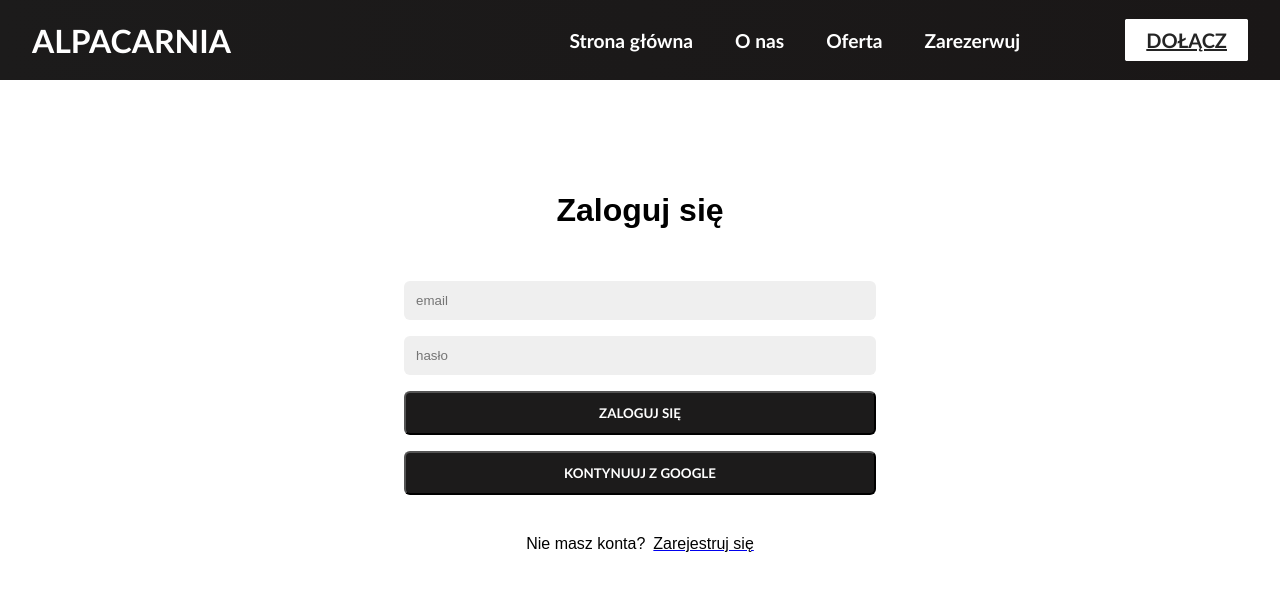
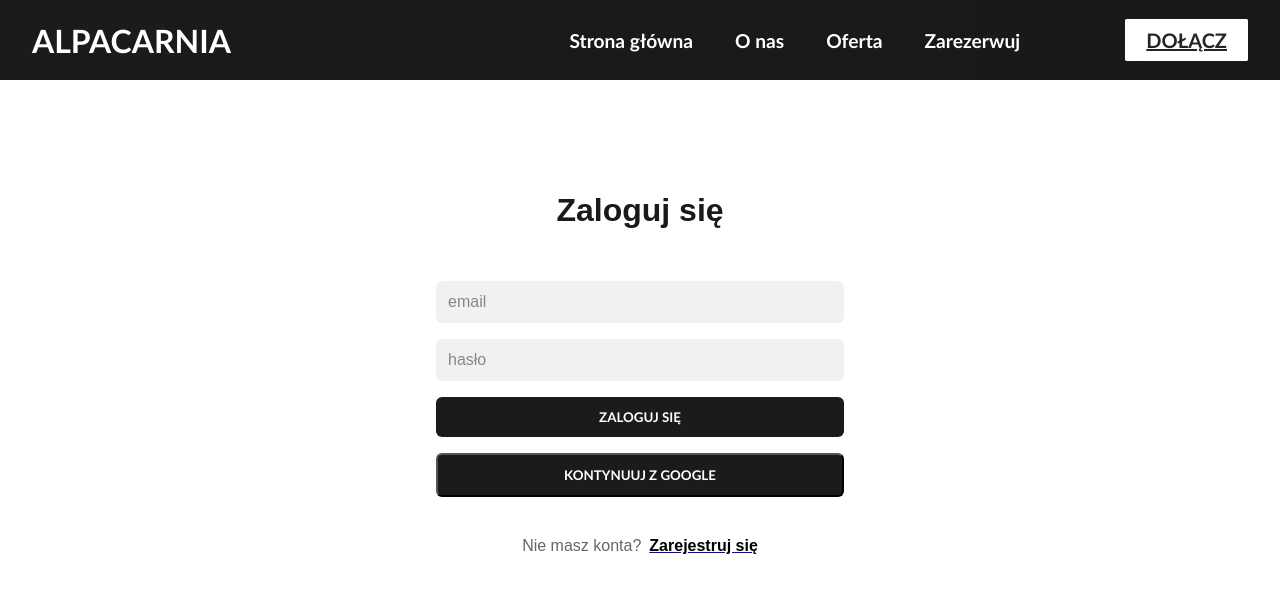
Before and after one commit to RJCodeIT/Alpacarnia, a React (Create React App) app in the folder AlpacarniaClient/src/: page /alpacarnia/sign-in in a window 1280 px wide. Shown: the top 592 px of the page. Built offline with nearby package versions, Linux system fonts and the light colour scheme; no server answers; the HTML template or start-up script is replaced by a standard one.

Commit message:
feat: Login form changes

```diff
--- a/AlpacarniaClient/src/components/SignInForm.css
+++ b/AlpacarniaClient/src/components/SignInForm.css
@@ -5,6 +5,7 @@
   display: flex;
   flex-direction: column;
   align-items: center;
+  background-color: white;
 }
 
 .signin-title {
@@ -12,11 +13,12 @@
   text-align: center;
   margin: 32px 0;
   width: 100%;
+  color: #1a1a1a;
 }
 
 .signin-form-container {
   width: 90%;
-  max-width: 512px;
+  max-width: 400px;
   margin: 0 auto;
   padding: 0;
 }
@@ -30,19 +32,33 @@
   gap: 16px;
 }
 
-input {
+.input-field {
   width: 100%;
-  background-color: #efefef;
-  border: 1px;
+  background-color: #f1f1f1;
+  border: none;
   padding: 12px;
   border-radius: 6px;
+  font-size: 16px;
+  color: #333;
 }
 
-.username {
-  width: 100%;
-  border: 1px;
-  padding: 12px;
-  border-radius: 6px;
+/* Chrome autofill styles */
+.input-field:-webkit-autofill,
+.input-field:-webkit-autofill:hover,
+.input-field:-webkit-autofill:focus {
+  -webkit-box-shadow: 0 0 0 30px #bcc3cc inset !important;
+  -webkit-text-fill-color: #333 !important;
+  transition: background-color 5000s ease-in-out 0s;
+}
+
+/* Firefox autofill styles */
+.input-field:autofill {
+  background-color: #bcc3cc !important;
+  color: #333 !important;
+}
+
+input::placeholder {
+  color: #888;
 }
 
 .signin-button {
@@ -54,6 +70,9 @@ input {
   text-transform: uppercase;
   font-weight: bold;
   font-family: "Trebuchet MS", "Lucida Sans Unicode", "Lucida Grande", "Lucida Sans", Arial, sans-serif;
+  cursor: pointer;
+  transition: opacity 0.2s;
+  border: none;
 }
 
 .signin-button:hover {
@@ -62,6 +81,7 @@ input {
 
 .signin-button:disabled {
   opacity: 0.75;
+  cursor: not-allowed;
 }
 
 .signup-link-div {
@@ -70,10 +90,16 @@ input {
   margin-top: 20px;
   width: 100%;
   justify-content: center;
+  color: #666;
 }
 
 .signin-link-span {
   color: black;
+  font-weight: 600;
+}
+
+.signin-link-span:hover {
+  text-decoration: underline;
 }
 
 .signup-container {
@@ -81,3 +107,18 @@ input {
   margin: 0 auto;
   padding: 12px;
 }
+
+/* Responsive adjustments */
+@media screen and (min-width: 768px) {
+  .signin-form-container {
+    width: 50%;
+    max-width: 450px;
+  }
+}
+
+@media screen and (min-width: 1024px) {
+  .signin-form-container {
+    width: 35%;
+    max-width: 500px;
+  }
+}
--- a/AlpacarniaClient/src/components/SignInForm.jsx
+++ b/AlpacarniaClient/src/components/SignInForm.jsx
@@ -20,7 +20,7 @@ function SignInForm() {
   const handleChange = (e) => {
     setFormData({
       ...formData,
-      [e.target.className]: e.target.value,
+      [e.target.name]: e.target.value,
     });
   };
 
@@ -59,13 +59,15 @@ function SignInForm() {
           <input
             type="email"
             placeholder="email"
-            className="email"
+            name="email"
+            className="input-field"
             onChange={handleChange}
           />
           <input
             type="password"
             placeholder="hasło"
-            className="password"
+            name="password"
+            className="input-field"
             onChange={handleChange}
           />
           <button disabled={loading} className="signin-button">
```
